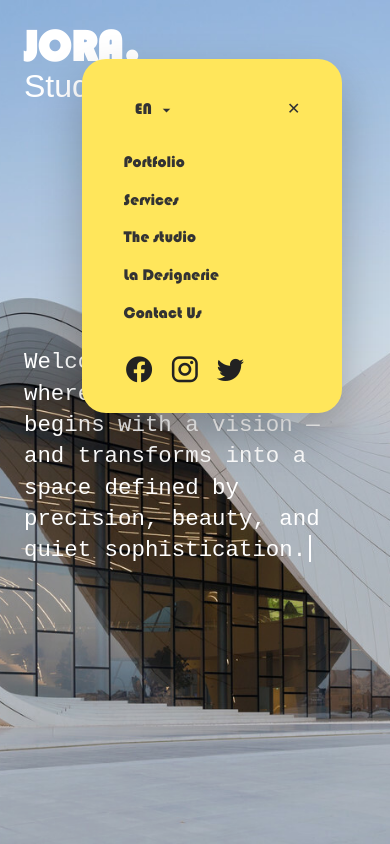
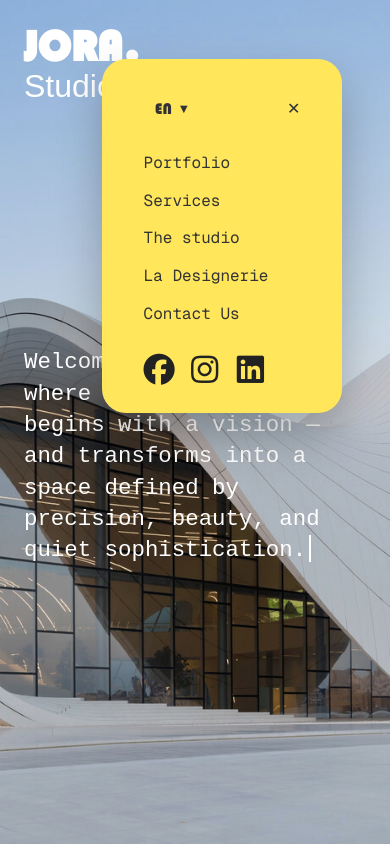
Before and after one commit to Sara-msant/jora-studio, a Vue app: page /welcome in a window 390 px wide. Both pictures are taken after a click on the button "Open menu". Built offline with nearby package versions, Linux system fonts and the light colour scheme; a web font is replaced by a local one.

Commit message:
tweak hamburger menu and add social links, fix servicesview for mobile

```diff
--- a/package.json
+++ b/package.json
@@ -16,7 +16,7 @@
     "format": "prettier --write --experimental-cli src/"
   },
   "dependencies": {
-    "@mdi/font": "^7.4.47",
+    "@fortawesome/fontawesome-free": "^7.1.0",
     "pinia": "^3.0.4",
     "vue": "^3.5.25",
     "vue-i18n": "^9.14.5",
--- a/src/components/HamburgerMenu.vue
+++ b/src/components/HamburgerMenu.vue
@@ -8,7 +8,7 @@
             <div class="jora-menu-lang-wrapper">
               <button class="lang-toggle" @click="langOpen = !langOpen">
                 <span>{{ currentLocaleLabel }}</span>
-                <v-icon size="18">mdi-menu-down</v-icon>
+                <span class="dropdown-arrow">▼</span>
               </button>
 
               <ul v-if="langOpen" class="lang-list">
@@ -35,9 +35,30 @@
 
           <!-- Social -->
           <footer class="jora-menu-footer">
-            <a href="#" class="social-link"><v-icon>mdi-facebook</v-icon></a>
-            <a href="#" class="social-link"><v-icon>mdi-instagram</v-icon></a>
-            <a href="#" class="social-link"><v-icon>mdi-twitter</v-icon></a>
+            <a
+              href="https://www.facebook.com/JORA.Studio.Architecture"
+              target="_blank"
+              rel="noopener noreferrer"
+              class="social-link"
+            >
+              <v-icon>fab fa-facebook</v-icon>
+            </a>
+            <a
+              href="https://www.instagram.com/jorastudio_architecture/"
+              target="_blank"
+              rel="noopener noreferrer"
+              class="social-link"
+            >
+              <v-icon>fab fa-instagram</v-icon>
+            </a>
+            <a
+              href="https://www.linkedin.com/in/jorastudio-architecture-6528893a0/"
+              target="_blank"
+              rel="noopener noreferrer"
+              class="social-link"
+            >
+              <v-icon>fab fa-linkedin</v-icon>
+            </a>
           </footer>
         </div>
       </div>
@@ -111,7 +132,7 @@ onMounted(() => {
   border-radius: 24px;
   box-shadow: 0 22px 45px rgba(0, 0, 0, 0.25);
 
-  width: clamp(260px, 28vw, 340px);
+  width: clamp(240px, 24vw, 300px);
   margin-top: 2.2rem;
 
   pointer-events: auto;
@@ -190,6 +211,7 @@ onMounted(() => {
   border: none;
   text-align: left;
   font-size: 1rem;
+  font-family: 'Geist Mono', monospace;
   cursor: pointer;
   padding: 0.1rem 0;
   color: #333;
@@ -222,6 +244,11 @@ onMounted(() => {
   gap: 0.35rem;
   padding: 0.45rem 0.7rem;
   border-radius: 12px;
+}
+
+.dropdown-arrow {
+  font-size: 0.8rem;
+  line-height: 1;
 }
 
 .lang-toggle:hover {
--- a/src/plugins/vuetify.ts
+++ b/src/plugins/vuetify.ts
@@ -1,18 +1,19 @@
 import 'vuetify/styles'
+import '@fortawesome/fontawesome-free/css/all.css'
 import { createVuetify } from 'vuetify'
 import * as components from 'vuetify/components'
 import * as directives from 'vuetify/directives'
-import { aliases, mdi } from 'vuetify/iconsets/mdi'
+import { aliases, fa } from 'vuetify/iconsets/fa'
 import { en, fr, pt } from 'vuetify/locale'
 
 export default createVuetify({
   components,
   directives,
   icons: {
-    defaultSet: 'mdi',
+    defaultSet: 'fa',
     aliases,
     sets: {
-      mdi,
+      fa,
     },
   },
   locale: {
--- a/src/views/ServicesView.vue
+++ b/src/views/ServicesView.vue
@@ -16,16 +16,7 @@
               @click="toggle(i)"
             >
               <div class="step-title">{{ step.title }}</div>
-              <svg
-                class="chev"
-                width="14"
-                height="10"
-                viewBox="0 0 12 8"
-                xmlns="http://www.w3.org/2000/svg"
-                aria-hidden
-              >
-                <path d="M6 8L0.803848 0.5L11.1962 0.5L6 8Z" fill="currentColor" />
-              </svg>
+              <span class="chev">▼</span>
             </button>
 
             <div class="accordion-body">
@@ -53,7 +44,10 @@ import PageWrapper from '@/components/PageWrapper.vue'
 
 const { locale } = useI18n()
 
-const modules = import.meta.glob('../assets/services/*/*.json', { eager: true }) as Record<string, any>
+const modules = import.meta.glob('../assets/services/*/*.json', { eager: true }) as Record<
+  string,
+  any
+>
 const steps = computed(() => {
   const stepsByNum: Map<string, any> = new Map()
 
@@ -144,9 +138,9 @@ const toggle = (i: number) => {
 }
 
 .highlight {
-  flex: 0 0 35%;
+  flex: 1;
   display: flex;
-  justify-content: center;
+  justify-content: flex-end;
   align-items: center;
   align-self: flex-end;
 }
@@ -236,11 +230,15 @@ const toggle = (i: number) => {
   .services-main {
     flex-direction: column;
     padding: 2rem;
+    height: auto;
+    min-height: auto;
   }
 
   .highlight {
-    align-self: flex-end;
+    align-self: stretch;
     display: flex;
+    width: 100%;
+    justify-content: center;
   }
 
   .card {
```
Also changed, not shown: 1 other file (tests, documents, lock files or other folders).
